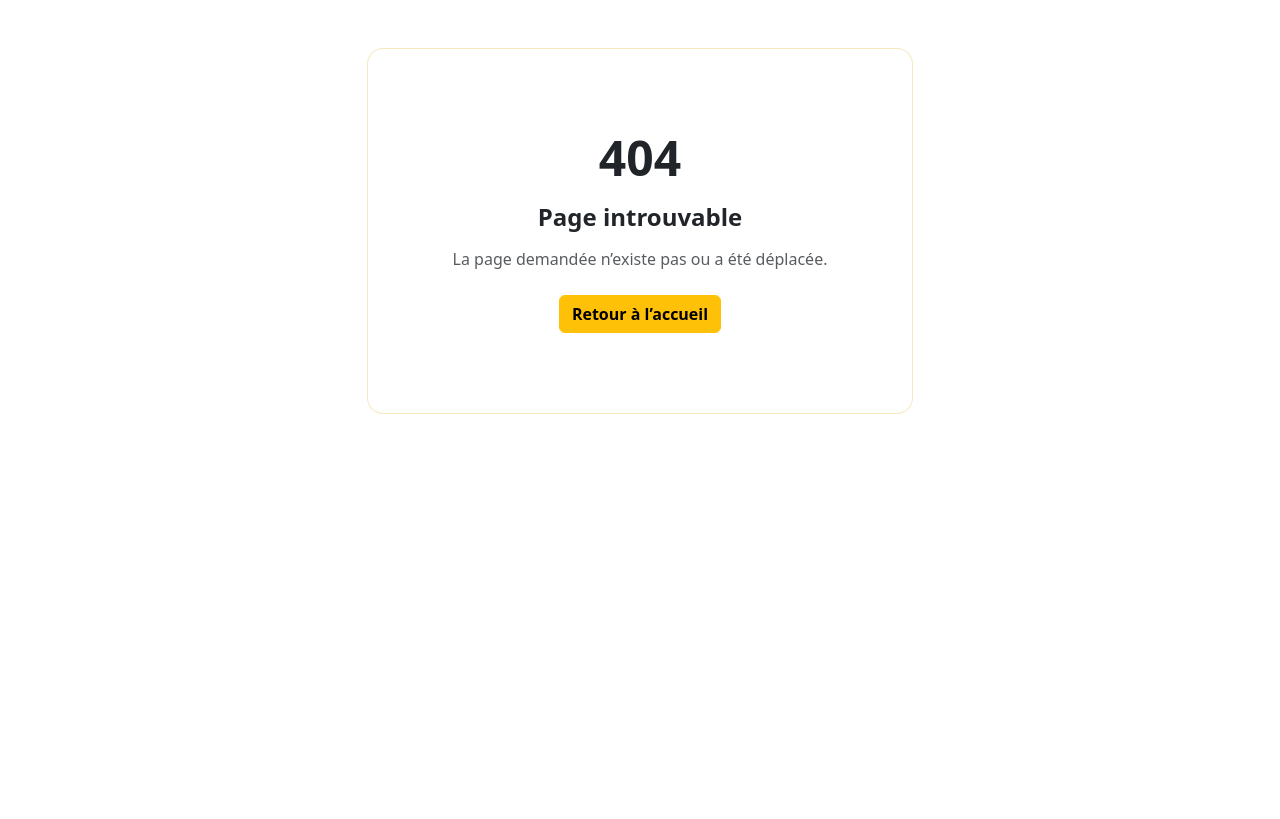
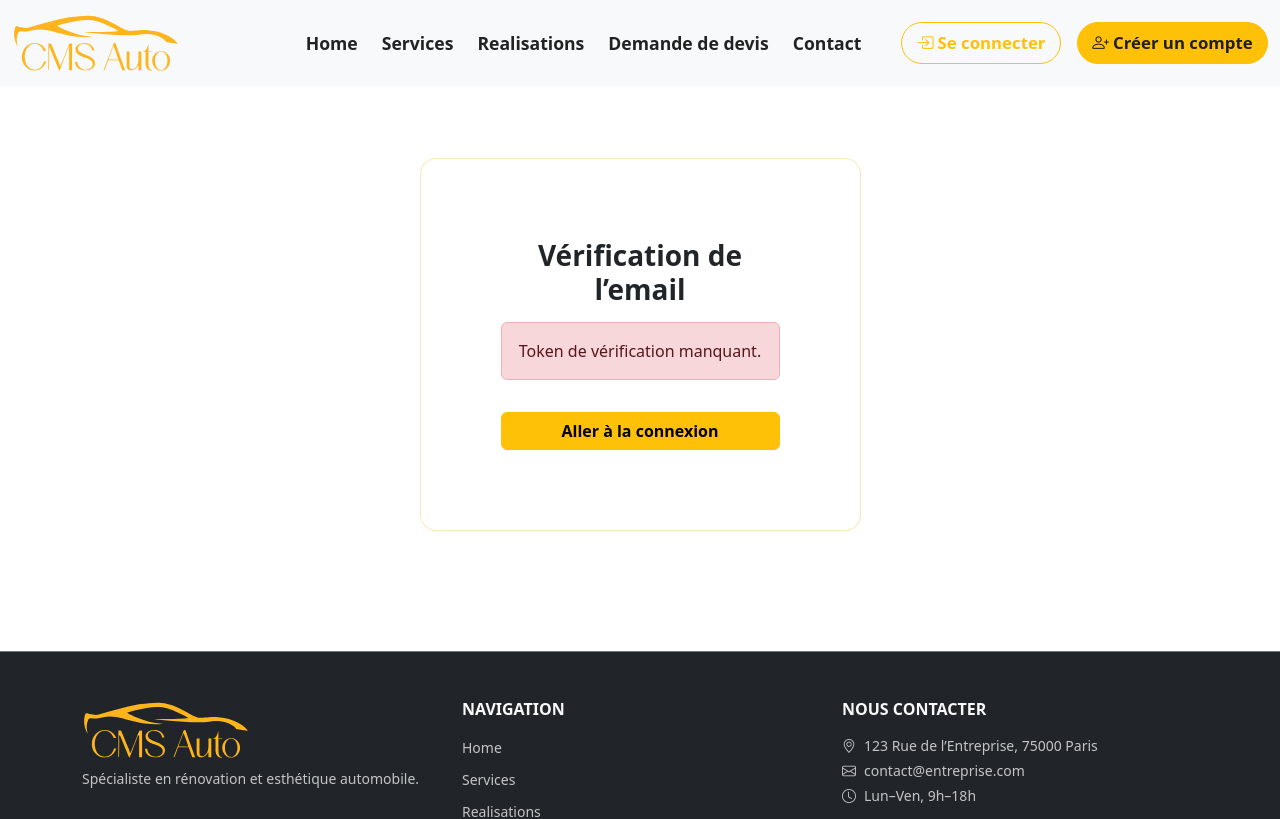
Before and after one commit to Imbrogliojc/site-projet, a React (Vite) app in the folder frontend/: page /verify in a window 1280 px wide. Before the commit this address had no page. Shown: the top 819 px of the page. Built offline with nearby package versions, Linux system fonts and the light colour scheme.

Commit message:
Ajout vérification email depuis page React

```diff
--- a/frontend/src/App.jsx
+++ b/frontend/src/App.jsx
@@ -31,6 +31,7 @@ import Register from './pages/Auth/Register'
 import Login from './pages/Auth/Login'
 import ForgotPassword from './pages/Auth/ForgotPassword.jsx'
 import ResetPassword from './pages/Auth/ResetPassword.jsx'
+import VerifyEmail from './pages/Auth/VerifyEmail.jsx'
 
 // IMPORT DES PAGES PRIVEES
 import PrivateRoute from './utils/helpers/PrivateRoute.jsx'
@@ -42,8 +43,6 @@ function App() {
     <Routes>
 
       {/* ROUTES PUBLIQUES */}
-      {/* ROUTES PRIVEES */}
-
       <Route path='/' element={<Template />}>
 
         <Route index element={<Home />} />
@@ -60,7 +59,9 @@ function App() {
         <Route path='login' element={<Login />} />
         <Route path='forgotPassword' element={<ForgotPassword />} />
         <Route path='reset-password/:token' element={<ResetPassword />} />
+        <Route path='verify' element={<VerifyEmail />} />
 
+      {/* ROUTES PRIVEES */}
         <Route element={<PrivateRoute />}>
           <Route path='devis' element={<Devis />} />
           <Route path='profil' element={<Profil />} />
--- /dev/null
+++ b/frontend/src/pages/Auth/VerifyEmail.jsx
@@ -0,0 +1,93 @@
+import React, { useEffect, useRef, useState } from "react";
+import axios from "axios";
+import { Link, useSearchParams } from "react-router-dom";
+import URL from "../../config/api.js";
+
+const VerifyEmail = () => {
+
+    // searchParams sert à lire les paramètres de l’URL. setSearchParams servirait à les modifier, mais ici je n’en ai pas besoin
+    // const [searchParams, setSearchParams] = useSearchParams();
+
+    const [searchParams] = useSearchParams();
+    const token = searchParams.get("token");
+
+    const [status, setStatus] = useState("loading");
+    const [message, setMessage] = useState("Vérification de votre email en cours...");
+
+    // Mémoire interne : évite de lancer deux fois la vérification email
+    // si le useEffect est exécuté plusieurs fois en développement
+    const hasRun = useRef(false);
+
+    useEffect(() => {
+
+        // Si la vérification a déjà été lancée, on stop
+        // Sinon, on note qu’elle a été lancée
+        if (hasRun.current) return;
+        hasRun.current = true;
+
+        const verifyEmail = async () => {
+            if (!token) {
+                setStatus("error");
+                setMessage("Token de vérification manquant.");
+                return;
+            }
+
+            try {
+                await axios.get(`${URL.USER}/verify?token=${token}`);
+
+                setStatus("success");
+                setMessage("Votre email a bien été vérifié. Vous pouvez maintenant vous connecter.");
+
+            } catch (error) {
+                console.log(error);
+
+                setStatus("error");
+                setMessage("Le lien de vérification est invalide ou a déjà été utilisé.");
+            }
+        };
+
+        verifyEmail();
+    }, [token]);
+
+    return (
+        <main className="container py-5">
+            <div className="row justify-content-center">
+                <div className="col-md-8 col-lg-5">
+                    <div className="card card-orange-outline rounded-4">
+                        <div className="card-body p-4 p-md-5 text-center">
+
+                            <h1 className="h3 fw-bold mb-3">
+                                Vérification de l’email
+                            </h1>
+
+                            {status === "loading" && (
+                                <div className="alert alert-info">
+                                    {message}
+                                </div>
+                            )}
+
+                            {status === "success" && (
+                                <div className="alert alert-success">
+                                    {message}
+                                </div>
+                            )}
+
+                            {status === "error" && (
+                                <div className="alert alert-danger">
+                                    {message}
+                                </div>
+                            )}
+
+                            <Link to="/login" className="btn btn-warning w-100 fw-semibold mt-3">
+                                Aller à la connexion
+                            </Link>
+
+                        </div>
+                    </div>
+                </div>
+            </div>
+        </main>
+    );
+};
+
+export default VerifyEmail;
```
